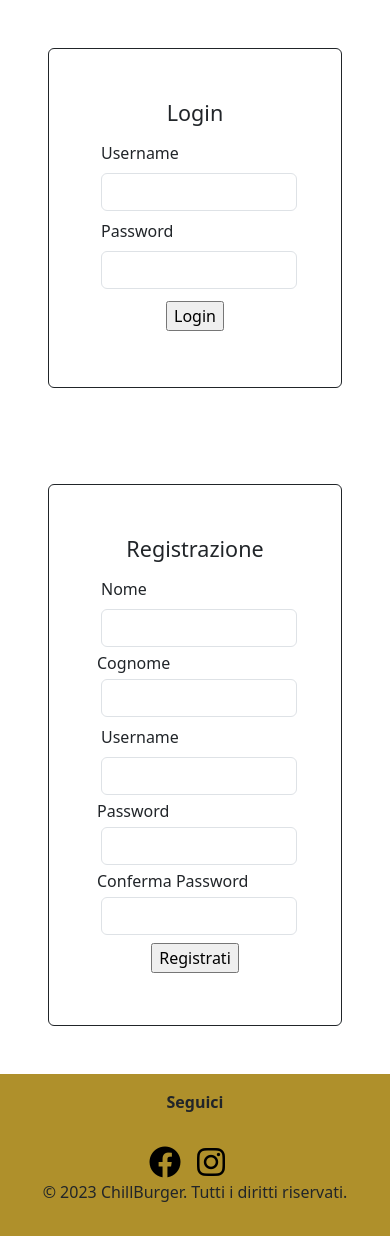
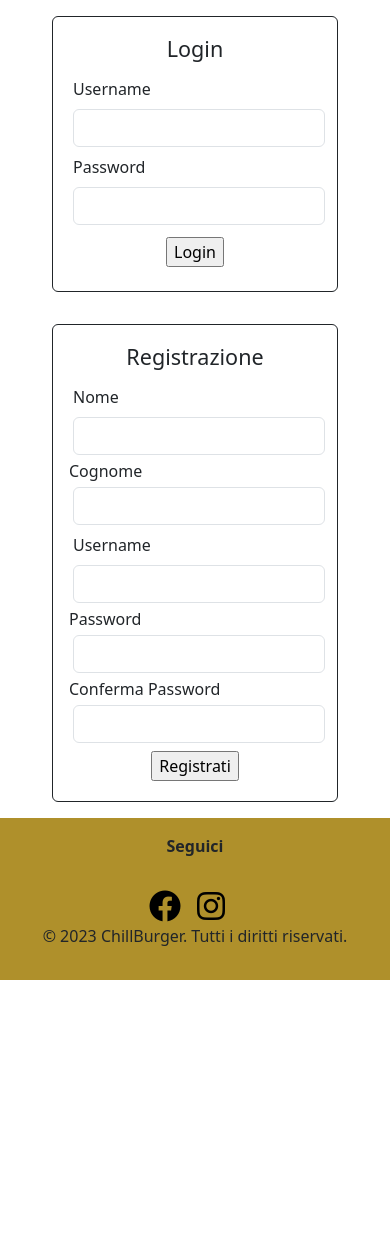
Before and after one commit to Filoferro03/ChillBurgerWebProject, a PHP site: page /login.php in a window 390 px wide. Shown: the part 124-1360 px from the top of the page. After the commit the page ends 1104 px from the top, so only its background shows below. Run offline with PHP 8.4, Linux system fonts and the light colour scheme.

Commit message:
made the ui for the login page more responsive

```diff
--- a/chillburger/template/login-form.php
+++ b/chillburger/template/login-form.php
@@ -1,9 +1,9 @@
-<section class="">
-    <div class="">
-        <div class="">
-            <div class="d-flex flex-column align-items-center">
-                <form action="#" method="POST" class="d-flex flex-column">
-                    <fieldset class=" p-5 m-5 border border-dark rounded">
+<section class="container">
+    <div class="container d-flex flex-column flex-md-row">
+        <div class="container d-flex flex-column align-items-center ">
+            <div class="d-flex flex-column align-items-center col-12 col-md-10">
+                <form action="#" method="POST" class="d-flex flex-column col-12 col-md-10">
+                    <fieldset class=" p-3 m-3 border border-dark rounded">
                         <div class="text-center">
                             <legend>Login</legend>
                         </div>
@@ -18,9 +18,10 @@
                 </form>
             </div>
         </div>
-        <div class="d-flex flex-column align-items-center">
-            <form action="#" method="POST" class="d-flex flex-column w-70">
-                <fieldset class="p-5 m-5 border border-dark rounded">
+        <div class="container d-flex flex-column align-items-center">
+            <div class="d-flex flex-column align-items-center col-12 col-md-10">
+                <form action="#" method="POST" class="d-flex flex-column col-12 col-md-10">
+                    <fieldset class="p-3 m-3 border border-dark rounded">
                         <div class="text-center">
                             <legend>Registrazione</legend>
                         </div>
@@ -40,6 +41,7 @@
 
                     </fieldset>
                 </form>
+            </div>
 
         </div>
     </div>
```
Lines whose indentation alone changed are shown as unchanged.
